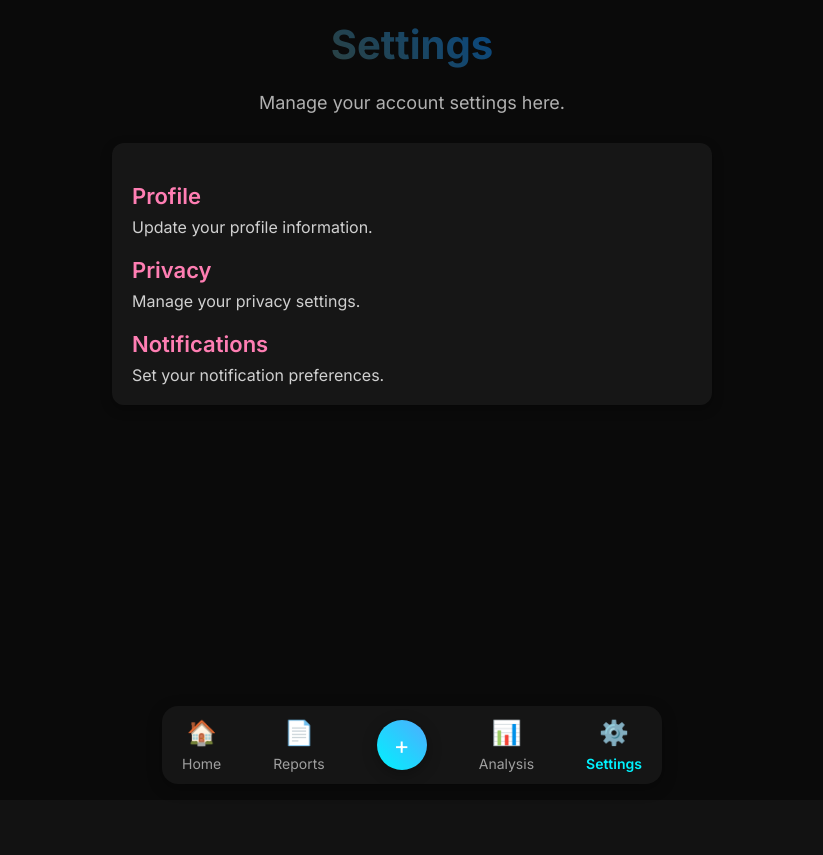
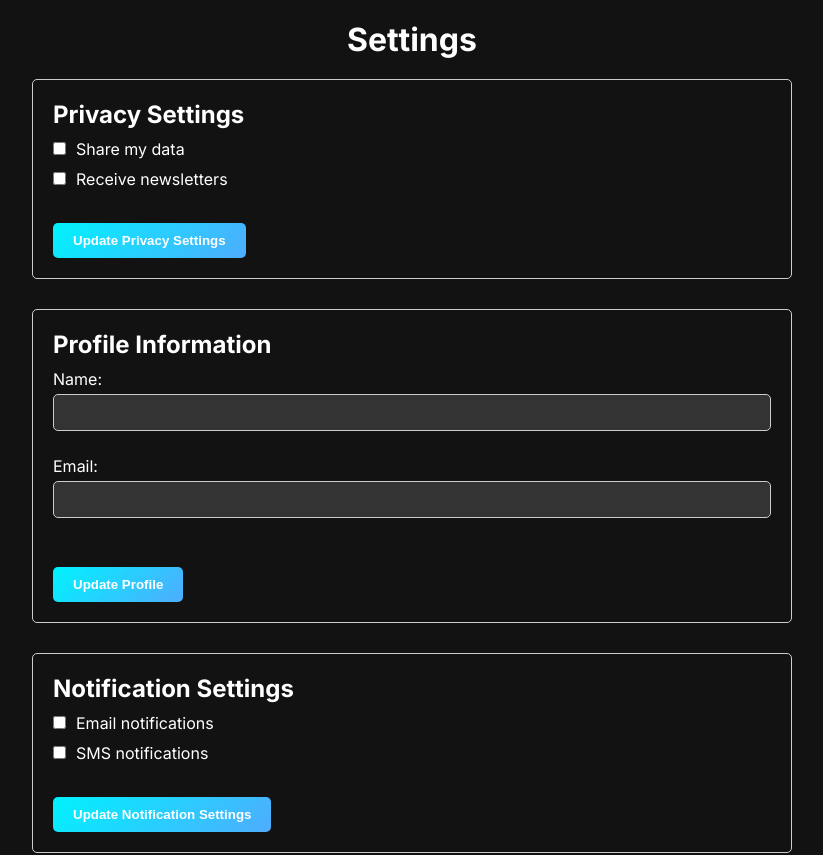
Before and after one commit to DrNeel11/Ezhealth, a React (Vite) app in the folder frontend/: page /settings in a window 1280 px wide. Shown: the top 855 px of the page, without its empty margins (228-1051 px from the left). Before the commit the page ends 800 px from the top, so only its background shows below. Built offline with nearby package versions, Linux system fonts and the light colour scheme; no server answers; sample sign-in values are in the browser's storage.

Commit message:
settings updated

```diff
--- a/frontend/src/components/Settings.css
+++ b/frontend/src/components/Settings.css
@@ -1,104 +1,72 @@
 .settings-page-container {
-  display: flex;
-  flex-direction: column;
-  align-items: center;
-  justify-content: flex-start;
-  min-height: 100vh;
   padding: 20px;
-  font-family: 'Inter', sans-serif;
-  text-align: center;
-  background: #0a0a0a;
-  color: #ffffff;
-  padding-bottom: 80px; /* Space for the bottom nav bar */
-  animation: fadeIn 0.5s ease-in-out;
+  max-width: 800px;
+  margin: 0 auto;
 }
 
-/* Settings Title */
 .settings-title {
-  font-size: 2.5rem;
-  font-weight: 700;
-  color: #00f2fe;
-  background: linear-gradient(45deg, #2b4141, #084983);
-  background-clip: text;
-  -webkit-background-clip: text; /* For Chrome, Safari */
-  -webkit-text-fill-color: transparent;
+  font-size: 2em;
   margin-bottom: 20px;
+  text-align: center;
 }
 
-/* Settings Description */
-.settings-description {
-  font-size: 18px;
-  color: #b0b0b0;
-  max-width: 600px;
-  text-align: center;
-  line-height: 1.6;
-  margin-bottom: 25px;
+form {
+  margin-bottom: 30px;
+  padding: 20px;
+  border: 1px solid #ccc;
+  border-radius: 5px;
 }
 
-/* Settings Options Container */
-.settings-options {
-  text-align: left;
-  width: 100%;
-  max-width: 600px;
-  background: rgba(255, 255, 255, 0.05);
-  padding: 20px;
-  border-radius: 12px;
-  box-shadow: 0 4px 12px rgba(0, 0, 0, 0.3);
+h2 {
+  font-size: 1.5em;
+  margin-bottom: 10px;
 }
 
-/* Settings Section Titles */
-.settings-options h2 {
-  font-size: 22px;
-  font-weight: 600;
-  color: #ff7eb3;
-  margin-top: 20px;
+label {
+  display: block;
+  margin-bottom: 10px;
 }
 
-/* Settings Description Text */
-.settings-options p {
-  font-size: 16px;
-  color: #d0d0d0;
-  margin-top: 8px;
+input[type="text"],
+input[type="email"] {
+  width: 100%;
+  padding: 10px;
+  margin-top: 5px;
+  margin-bottom: 15px;
+  border: 1px solid #ccc;
+  border-radius: 5px;
+  background-color: #333; /* Dark background for input fields */
+  color: white; /* White text for input fields */
 }
 
-/* Settings Button */
-.settings-button {
-  margin-top: 20px;
-  padding: 12px 24px;
-  font-size: 16px;
-  font-weight: 600;
-  border: none;
-  border-radius: 8px;
-  background: linear-gradient(135deg, #ff7eb3, #ff5e62);
-  color: white;
-  cursor: pointer;
-  transition: all 0.3s ease;
-  text-transform: uppercase;
-  box-shadow: 0 4px 10px rgba(255, 94, 98, 0.3);
+input[type="checkbox"] {
+  margin-right: 10px;
 }
 
-.settings-button:hover {
-  background: linear-gradient(135deg, #ff5e62, #ff3e4d);
-  transform: translateY(-2px);
-  box-shadow: 0 6px 16px rgba(255, 94, 98, 0.4);
+button {
+  padding: 10px 20px;
+  background-color: #007bff;
+  color: white;
+  border: none;
+  border-radius: 5px;
+  cursor: pointer;
 }
 
-/* Responsive Design */
-@media (max-width: 600px) {
-  .settings-title {
-      font-size: 28px;
-  }
+button:hover {
+  background-color: #0056b3;
+}
 
-  .settings-description {
-      font-size: 16px;
-  }
+.done-button {
+  display: block;
+  margin: 20px auto;
+  padding: 10px 20px;
+  background-color: #28a745;
+  color: white;
+  border: none;
+  border-radius: 5px;
+  cursor: pointer;
+}
 
-  .settings-options {
-      padding: 15px;
-  }
-
-  .settings-button {
-      font-size: 14px;
-      padding: 10px 20px;
-  }
+.done-button:hover {
+  background-color: #218838;
 }
--- a/frontend/src/components/Settings.jsx
+++ b/frontend/src/components/Settings.jsx
@@ -1,21 +1,164 @@
-import React from 'react';
-import BottomNavBar from './BottomNavBar'; // Import BottomNavBar component
-import './Settings.css'; // Import the CSS file for styling
+import React, { useState, useEffect } from 'react';
+import { useNavigate } from 'react-router-dom';
+import axios from 'axios';
+import './Settings.css';
+
+const API_URL = "http://127.0.0.1:8000"; // FastAPI backend URL
 
 const Settings = () => {
+  const [privacySettings, setPrivacySettings] = useState({
+    share_data: false,
+    receive_newsletters: false,
+  });
+
+  const [profile, setProfile] = useState({
+    name: '',
+    email: '',
+  });
+
+  const [notificationSettings, setNotificationSettings] = useState({
+    email_notifications: false,
+    sms_notifications: false,
+  });
+
+  const navigate = useNavigate();
+
+  useEffect(() => {
+    // Fetch current settings from the backend
+    const fetchSettings = async () => {
+      const token = localStorage.getItem('token');
+      const config = { headers: { Authorization: `Bearer ${token}` } };
+
+      const privacyResponse = await axios.get(`${API_URL}/settings/privacy`, config);
+      setPrivacySettings(privacyResponse.data);
+
+      const profileResponse = await axios.get(`${API_URL}/settings/profile`, config);
+      setProfile(profileResponse.data);
+
+      const notificationResponse = await axios.get(`${API_URL}/settings/notifications`, config);
+      setNotificationSettings(notificationResponse.data);
+    };
+
+    fetchSettings();
+  }, []);
+
+  const handlePrivacyChange = (e) => {
+    const { name, checked } = e.target;
+    setPrivacySettings({ ...privacySettings, [name]: checked });
+  };
+
+  const handleProfileChange = (e) => {
+    const { name, value } = e.target;
+    setProfile({ ...profile, [name]: value });
+  };
+
+  const handleNotificationChange = (e) => {
+    const { name, checked } = e.target;
+    setNotificationSettings({ ...notificationSettings, [name]: checked });
+  };
+
+  const handlePrivacySubmit = async (e) => {
+    e.preventDefault();
+    const token = localStorage.getItem('token');
+    const config = { headers: { Authorization: `Bearer ${token}` } };
+    await axios.put(`${API_URL}/settings/privacy`, privacySettings, config);
+    alert('Privacy settings updated');
+  };
+
+  const handleProfileSubmit = async (e) => {
+    e.preventDefault();
+    const token = localStorage.getItem('token');
+    const config = { headers: { Authorization: `Bearer ${token}` } };
+    await axios.put(`${API_URL}/settings/profile`, profile, config);
+    alert('Profile updated');
+  };
+
+  const handleNotificationSubmit = async (e) => {
+    e.preventDefault();
+    const token = localStorage.getItem('token');
+    const config = { headers: { Authorization: `Bearer ${token}` } };
+    await axios.put(`${API_URL}/settings/notifications`, notificationSettings, config);
+    alert('Notification settings updated');
+  };
+
+  const handleDoneClick = () => {
+    navigate('/home'); // Navigate to the home page
+  };
+
   return (
     <div className="settings-page-container">
       <h1 className="settings-title">Settings</h1>
-      <p className="settings-description">Manage your account settings here.</p>
-      <div className="settings-options">
-        <h2>Profile</h2>
-        <p>Update your profile information.</p>
-        <h2>Privacy</h2>
-        <p>Manage your privacy settings.</p>
-        <h2>Notifications</h2>
-        <p>Set your notification preferences.</p>
-      </div>
-      <BottomNavBar /> {/* Add BottomNavBar component */}
+
+      <form onSubmit={handlePrivacySubmit}>
+        <h2>Privacy Settings</h2>
+        <label>
+          <input
+            type="checkbox"
+            name="share_data"
+            checked={privacySettings.share_data}
+            onChange={handlePrivacyChange}
+          />
+          Share my data
+        </label>
+        <label>
+          <input
+            type="checkbox"
+            name="receive_newsletters"
+            checked={privacySettings.receive_newsletters}
+            onChange={handlePrivacyChange}
+          />
+          Receive newsletters
+        </label>
+        <button type="submit">Update Privacy Settings</button>
+      </form>
+
+      <form onSubmit={handleProfileSubmit}>
+        <h2>Profile Information</h2>
+        <label>
+          Name:
+          <input
+            type="text"
+            name="name"
+            value={profile.name}
+            onChange={handleProfileChange}
+          />
+        </label>
+        <label>
+          Email:
+          <input
+            type="email"
+            name="email"
+            value={profile.email}
+            onChange={handleProfileChange}
+          />
+        </label>
+        <button type="submit">Update Profile</button>
+      </form>
+
+      <form onSubmit={handleNotificationSubmit}>
+        <h2>Notification Settings</h2>
+        <label>
+          <input
+            type="checkbox"
+            name="email_notifications"
+            checked={notificationSettings.email_notifications}
+            onChange={handleNotificationChange}
+          />
+          Email notifications
+        </label>
+        <label>
+          <input
+            type="checkbox"
+            name="sms_notifications"
+            checked={notificationSettings.sms_notifications}
+            onChange={handleNotificationChange}
+          />
+          SMS notifications
+        </label>
+        <button type="submit">Update Notification Settings</button>
+      </form>
+
+      <button className="done-button" onClick={handleDoneClick}>Done</button>
     </div>
   );
 };
```
Also changed, not shown: 3 other files (tests, documents, lock files or other folders).
